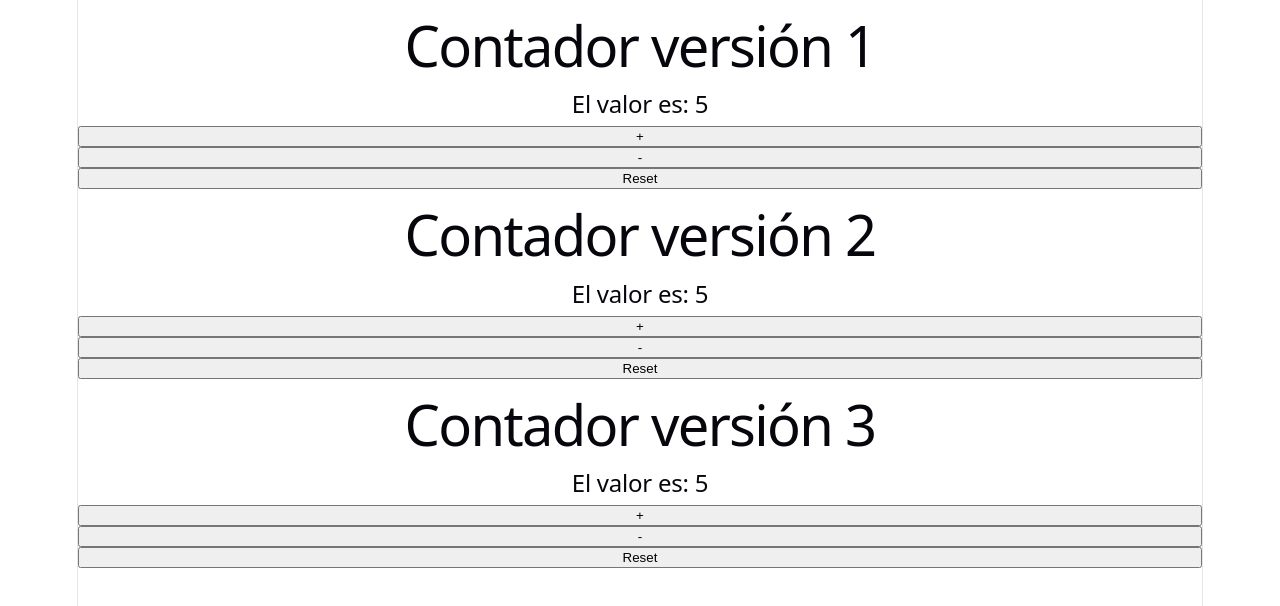
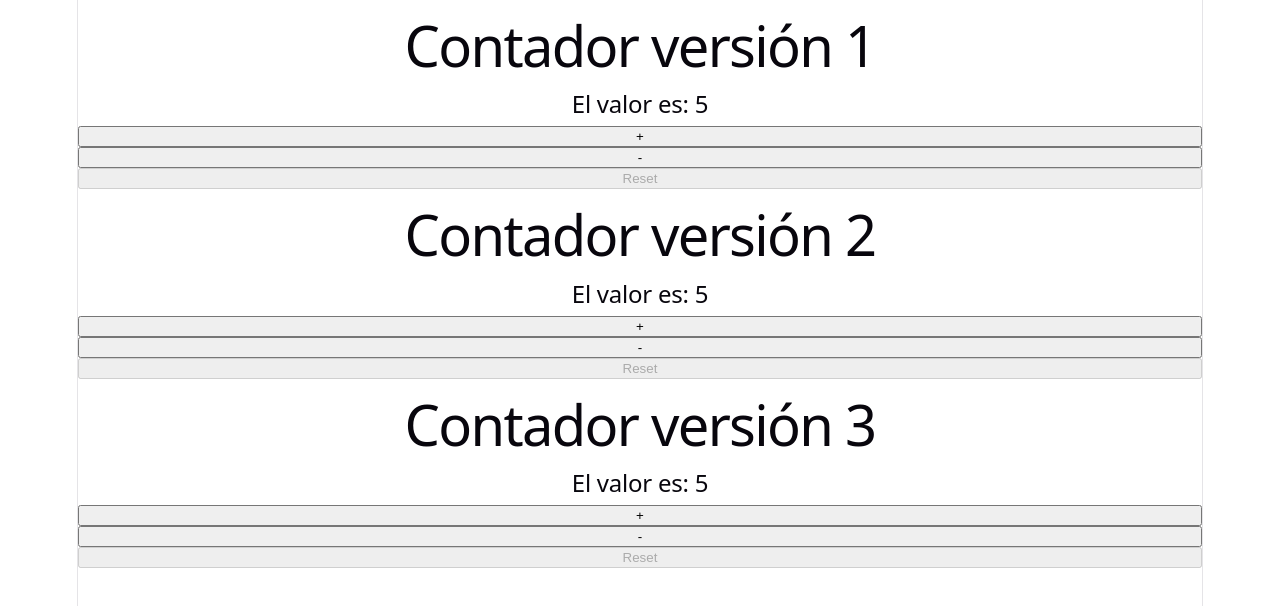
Before and after one commit to howl/1-contador, a React (Vite) app: page / in a window 1280 px wide. Shown: the top 606 px of the page. Built offline with nearby package versions, Linux system fonts and the light colour scheme.

Commit message:
add disable conditions to buttons
Signed-off-by: David Santamaría Rogado <howl.nsp@gmail.com>

```diff
--- a/src/components/Boton.jsx
+++ b/src/components/Boton.jsx
@@ -1,6 +1,7 @@
-const Boton = ({ etiqueta, funcion }) => {
+const Boton = ({ etiqueta, funcion, disableCondition }) => {
   return (
     <button
+      disabled={disableCondition}
       onClick={funcion}
     >{etiqueta}</button>
   )
--- a/src/components/Contador.jsx
+++ b/src/components/Contador.jsx
@@ -14,12 +14,15 @@ const Contador = ({ valor: valorInicial = 25, min, max, step }) => {
       <h1>Contador versión 1</h1>
       <h2>El valor es: {valor}</h2>
       <button
+        disabled={valor >= max}
         onClick={handleSumar}
       >+</button>
       <button
+        disabled={valor <= min}
         onClick={handleRestar}
       >-</button>
       <button
+        disabled={valor === valorInicial}
         onClick={handleReset}
       >Reset</button>
     </>
--- a/src/components/Contador2.jsx
+++ b/src/components/Contador2.jsx
@@ -20,14 +20,17 @@ const Contador2 = ({ valor: valorInicial = 25, min, max, step }) => {
       <h1>Contador versión 2</h1>
       <h2>El valor es: {valor}</h2>
       <button
+        disabled={valor >= max}
         data-operacion='sumar'
         onClick={handleOperar}
       >+</button>
       <button
+        disabled={valor <= min}
         data-operacion='restar'
         onClick={handleOperar}
       >-</button>
       <button
+        disabled={valor === valorInicial}
         data-operacion='reiniciar'
         onClick={handleOperar}
       >Reset</button>
--- a/src/components/Contador3.jsx
+++ b/src/components/Contador3.jsx
@@ -14,9 +14,9 @@ const Contador3 = ({ valor: valorInicial = 25, min, max, step }) => {
     <>
       <h1>Contador versión 3</h1>
       <h2>El valor es: {valor}</h2>
-      <Boton etiqueta='+' funcion={handleSumar} />
-      <Boton etiqueta='-' funcion={handleRestar} />
-      <Boton etiqueta='Reset' funcion={handleReset} />
+      <Boton etiqueta='+' funcion={handleSumar} disableCondition={valor >= max} />
+      <Boton etiqueta='-' funcion={handleRestar} disableCondition={valor <= min} />
+      <Boton etiqueta='Reset' funcion={handleReset} disableCondition={valor === valorInicial} />
     </>
   )
 }
```
